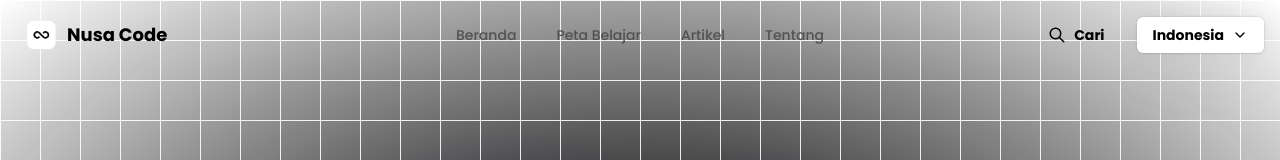
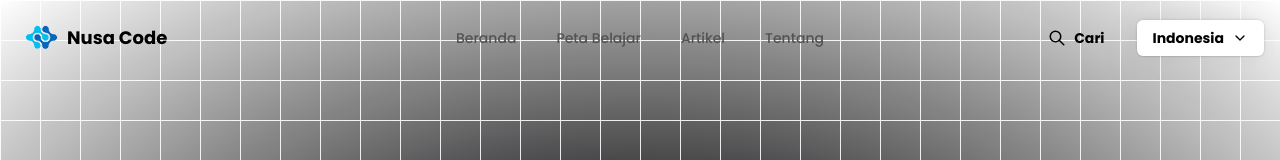
Before and after one commit to ahmatfauzy/nusacode, a React (Vite) app: page / in a window 1280 px wide. Shown: the top 160 px of the page. Built offline with nearby package versions, Linux system fonts and the light colour scheme.

Commit message:
replace the website main logo

```diff
--- a/index.html
+++ b/index.html
@@ -3,9 +3,9 @@
   <head>
     <meta charset="UTF-8" />
     <meta name="viewport" content="width=device-width, initial-scale=1.0" />
-    <title>NusaCode </title>
+    <title>NusaCode</title>
     <link rel="stylesheet" href="src/index.css" />
-    <link rel="icon" href="src/assets/logo-putih.png">
+    <link rel="icon" href="/NusaCode-logo.png">
   </head>
   <body>
     <div id="root"></div>
--- a/src/components/custom/Footer.tsx
+++ b/src/components/custom/Footer.tsx
@@ -35,7 +35,7 @@ export default function Footer() {
       <div className="max-w-7xl mx-auto px-6 flex flex-col md:flex-row justify-between items-center gap-6">
         {/* logo */}
         <div className="flex items-center gap-2 text-neutral-700 dark:text-neutral-200">
-          <img className="h-8" src="/logo-putih.png" alt="Logo" />
+          <img className="h-8" src="/NusaCode-logo.png" alt="Logo" />
           <span className="text-lg font-semibold">Nusa Code</span>
         </div>
 
--- a/src/components/ui/resizable-navbar.tsx
+++ b/src/components/ui/resizable-navbar.tsx
@@ -237,7 +237,7 @@ export const NavbarLogo = () => {
       className="relative z-20 mr-4 flex items-center space-x-2 px-2 py-1 text-lg font-normal text-black"
     >
       <img
-        src="/logo-putih.png"
+        src="/NusaCode-logo.png"
         alt="logo"
         width={35}
         height={35}
```
Also changed, not shown: public/NusaCode-logo.png (added), src/assets/NusaCode-logo.png (added).
